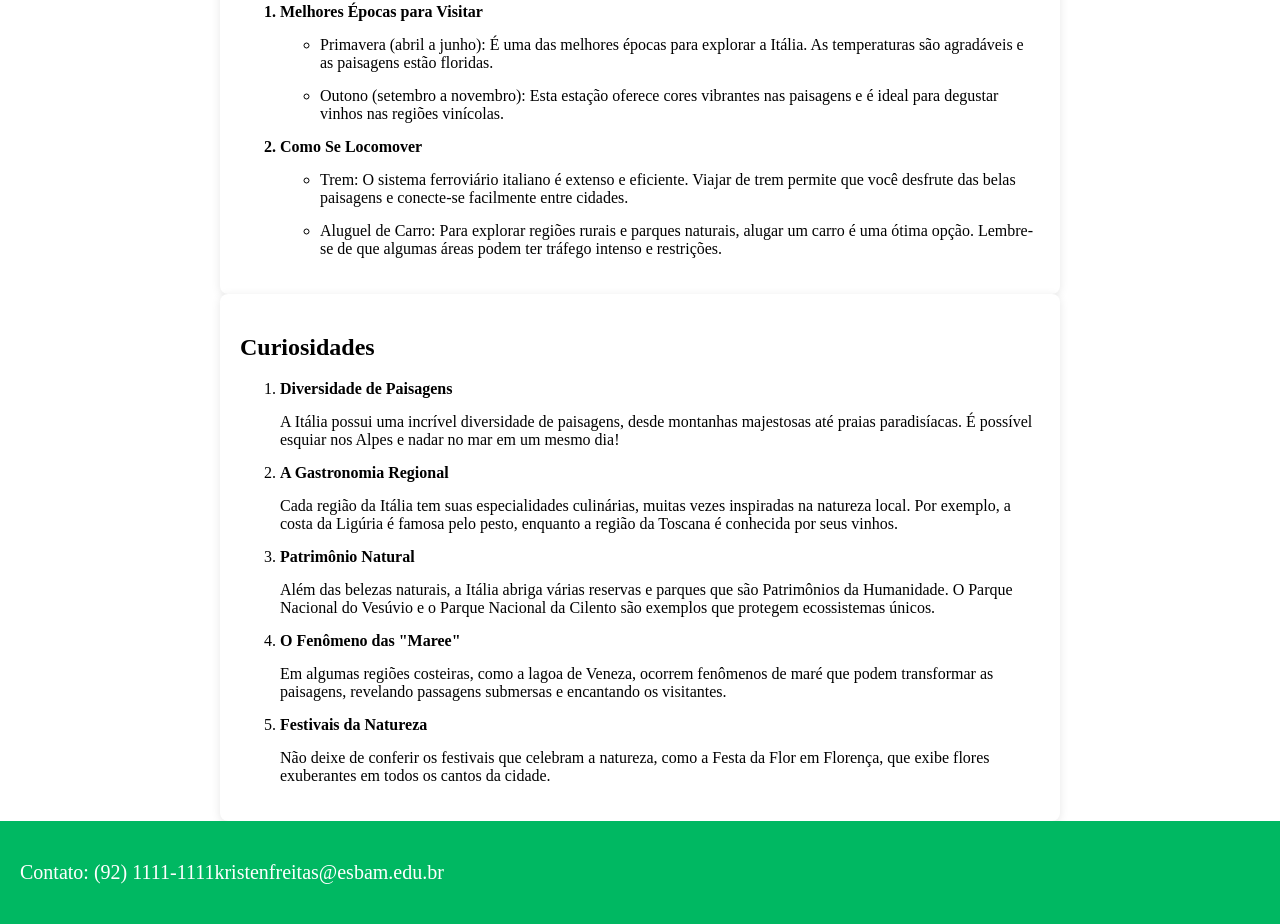
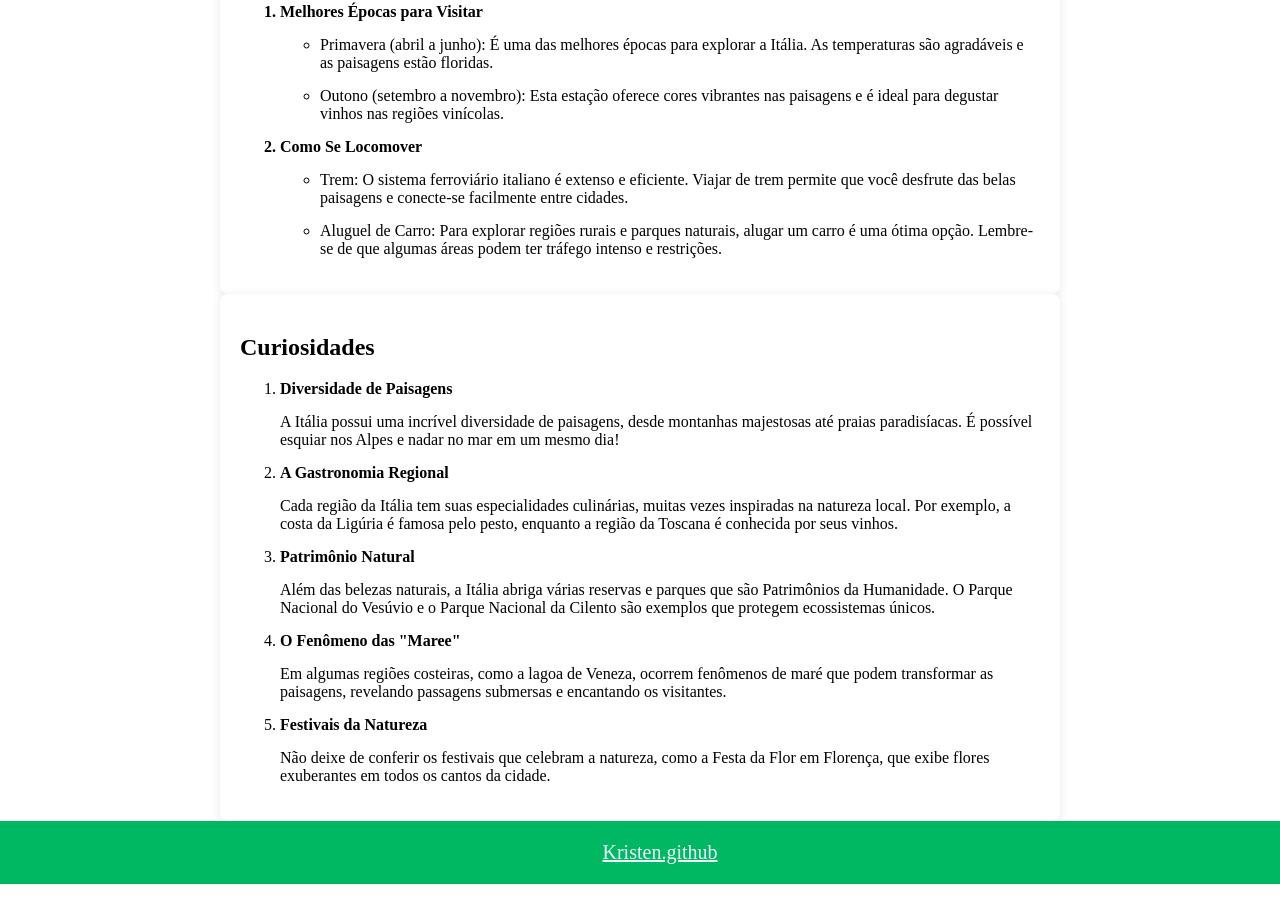
Before and after one commit to Kristentf/cautious-winner, a plain HTML site: page Belezas naturais da Itália/Pages/page3.html in a window 1280 px wide. Shown: the part 282-1206 px from the top of the page. After the commit the page ends 1166 px from the top, so only its background shows below. Drawn offline with Linux system fonts and the light colour scheme.

Commit message:
Update no footer
Fiz um update no footer, removendo o número antigo e também o Gmail que estava. Adicionei um link para meu Github e também usei o CSS para deixar com a cor das letras brancas

```diff
--- a/Belezas naturais da Itália/Pages/page3.html
+++ b/Belezas naturais da Itália/Pages/page3.html
@@ -65,10 +65,13 @@
                 </div>
             </section>
         </main>
-        <footer class="containerfooter">
-            <p>Contato: (92) 1111-1111</p>
-            <p>kristenfreitas@esbam.edu.br</p>
-        </footer>
+
+        <footer>
+            <div class="containerfooter">
+                <a class="linkGit" href="https://github.com/Kristentf" target="_blank">Kristen.github</a>
+            </div>
+         </footer>
+
         <script src="/Belezas naturais da Itália/assets/JS/italia.js"></script>
     </body>
 </html>
--- a/Belezas naturais da Itália/assets/css/italia.css
+++ b/Belezas naturais da Itália/assets/css/italia.css
@@ -56,10 +56,10 @@ footer{
 }
 .containerfooter{
     display: flex;
-    justify-content: baseline;
+    justify-content: center;
     justify-items: center ;
     color: #ffffff;
-    padding-right: 30px;
+    padding: auto;
     font-size: 20px;
 }
 .imagemModal{
@@ -69,3 +69,6 @@ footer{
     align-items: center;
 
 }
+ .linkGit{
+    color: aliceblue;
+ }
```
Also changed, not shown: Belezas naturais da Itália/Pages/page2.html (+6 -4 lines), index.html (+4 -3 lines).
